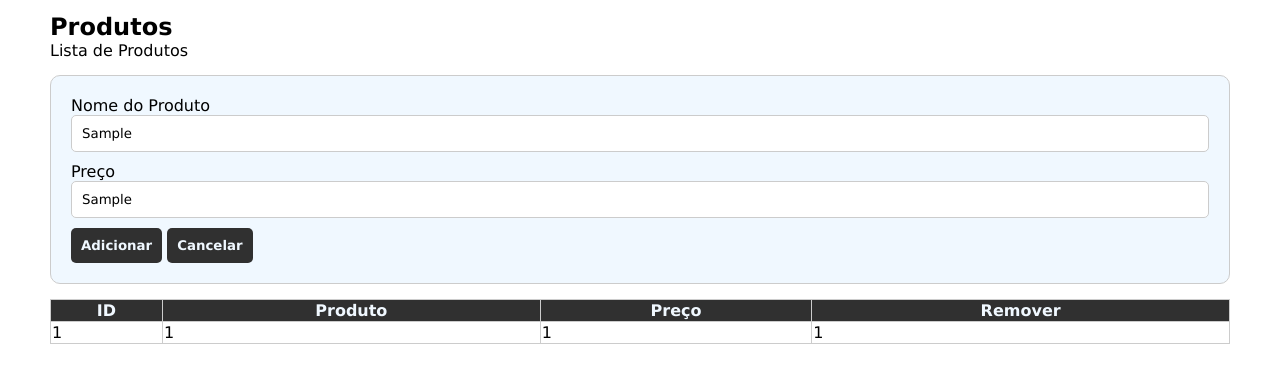
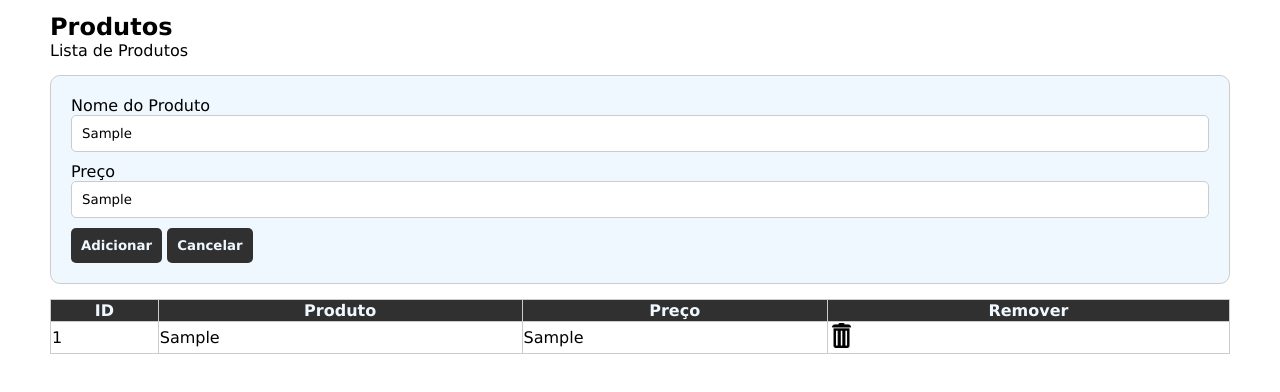
Before and after one commit to DavidBicalho/Templete-de-Produtos, a plain HTML site: page index.html in a window 1280 px wide. Both pictures are taken after typing "Sample", "Sample" into the empty fields and a click on the button "Adicionar". Shown: the part 84-476 px from the top of the page. Drawn offline with Linux system fonts and the light colour scheme.

Commit message:
add_func_finish

```diff
--- a/index.html
+++ b/index.html
@@ -26,7 +26,7 @@
           <input type="text" id="pdpreco" placeholder="R$00,00" />
         </div>
 
-        <button onclick="produto.Adicionar">Adicionar</button>
+        <button onclick="produto.Adicionar()">Adicionar</button>
         <button>Cancelar</button>
       </div>
       <div class="conteudo">
@@ -38,12 +38,8 @@
             <th>Remover</th>
           </thead>
 
-          <tbody>
-            <td>1</td>
-            <td>1</td>
-            <td>1</td>
-            <td>1</td>
-          </tbody>
+          <tbody id="tbody"> </tbody>
+
         </table>
       </div>
     </main>
--- a/script.js
+++ b/script.js
@@ -10,6 +10,8 @@ class Produto{
         if(this.Validar(produto) == true){
             this.Salvar(produto)
         }
+
+        this.Listar()
 
     }
 
@@ -25,7 +27,7 @@ class Produto{
     }
 
     Validar(produto){
-        const produto = this.lerDados
+        const Produto = this.lerDados
         let msg = '';
 
         if(produto.nomeProduto == ''){
@@ -50,7 +52,27 @@ class Produto{
     }
 
 
+    Listar(){
+        let tbody = document.getElementById("tbody")
+        tbody.innerText = ''
 
+        for( let i = 0; i < this.arrayProdutos.length; i++){
+
+            let tr = tbody.insertRow();
+
+            let td_id = tr.insertCell();
+            let td_nome = tr.insertCell();
+            let td_preco = tr.insertCell();
+            let td_del = tr.insertCell();
+
+            td_id.innerText = this.arrayProdutos[i].id;
+            td_nome.innerText = this.arrayProdutos[i].nomeProduto;
+            td_preco.innerText = this.arrayProdutos[i].precoProduto;
+            let imagem = document.createElement('img')
+            imagem.src = 'assets/del.png'
+            td_del.appendChild(imagem)
+        }
+    }
 }
 
 var produto = new Produto();
--- a/style.css
+++ b/style.css
@@ -68,3 +68,7 @@ table th{
 table td{
     padding: 1px;
 }
+
+table td img {
+    width: 25px;
+}
```
Also changed, not shown: assets/del.png (added).
